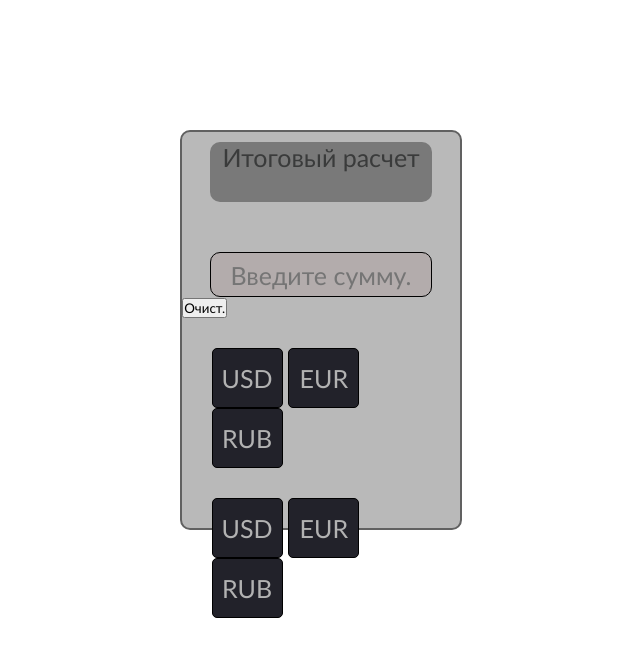
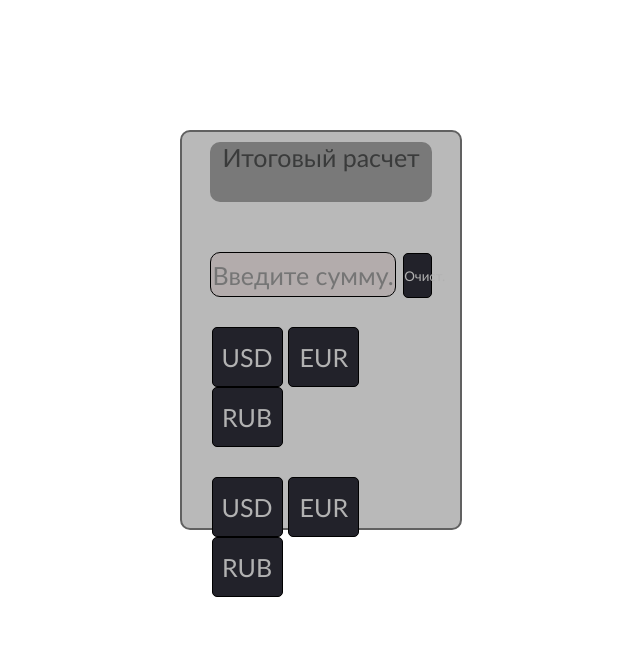
Before and after one commit to Akshin013/Project-1, a plain HTML site: page index.html in a window 1280 px wide. Shown: the whole page, without its empty margins (319-959 px from the left). Drawn offline with Linux system fonts and the light colour scheme.

Commit message:
Update style.css

```diff
--- a/style.css
+++ b/style.css
@@ -37,9 +37,7 @@ body{
     background-color: rgb(179, 172, 172);
     border: solid 1px black;
     height: 45px;
-    width: 80%;
-    margin-left: 10%;
-    margin-top: 50px;
+    width: 85%;
     font-size: 25px;
     box-shadow: none;
     border-radius: 10px;
@@ -57,7 +55,6 @@ body{
     border: solid 1px black;
     border-radius: 5px;
     height: 60px;
-    /* height: 60px; */
     width: 32%;
     cursor: pointer;
     margin-left: 0.1rem;
@@ -65,6 +62,26 @@ body{
     font-size: 25px;
 }
 
+.input-div{
+    width: 80%;
+    margin-left: 10%;
+    height: 45px;
+    margin-top: 50px;
+    display: flex;
+}
+
+.clear-btn{
+    background-color: turquoise;
+    color: rgb(178, 178, 178);
+    border: solid 1px black;
+    background-color: rgb(34, 34, 42);
+    cursor: pointer;
+    height: 45px;
+    width: 13%;
+    border-radius: 5px;
+    margin-top: 1px;
+    margin-left: 7px;
+}
 
 @media (max-width:390px) {
     .main{
```
